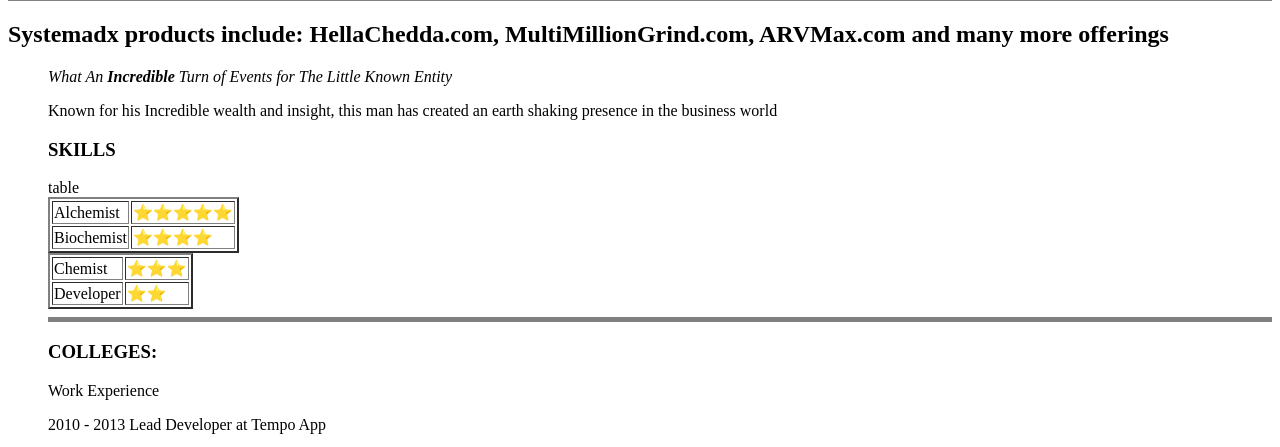
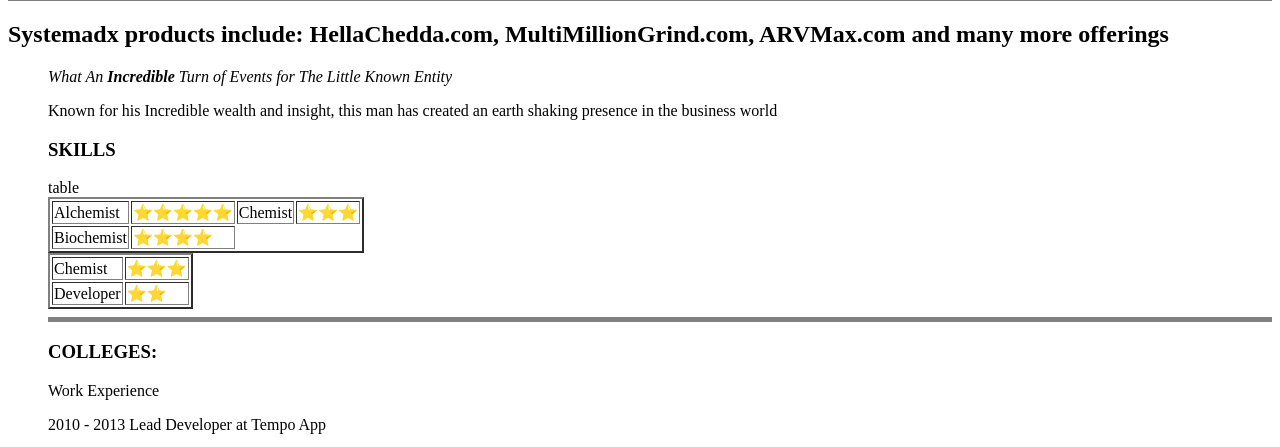
Before and after one commit to rlmaddox15/cv, a plain HTML site: page index.html in a window 1280 px wide. Shown: the part 349-796 px from the top of the page. Drawn offline with Linux system fonts and the light colour scheme.

Commit message:
Update index.html

```diff
--- a/index.html
+++ b/index.html
@@ -35,7 +35,8 @@
   <table border="2">
     <tr>
       <td>Alchemist</td>
-      <td>⭐⭐⭐⭐⭐</td>
+      <td>⭐⭐⭐⭐⭐</td><td>Chemist</td>
+        <td>⭐⭐⭐</td>
     <tr>
       <td>Biochemist</td>
       <td>⭐⭐⭐⭐</td>
```
